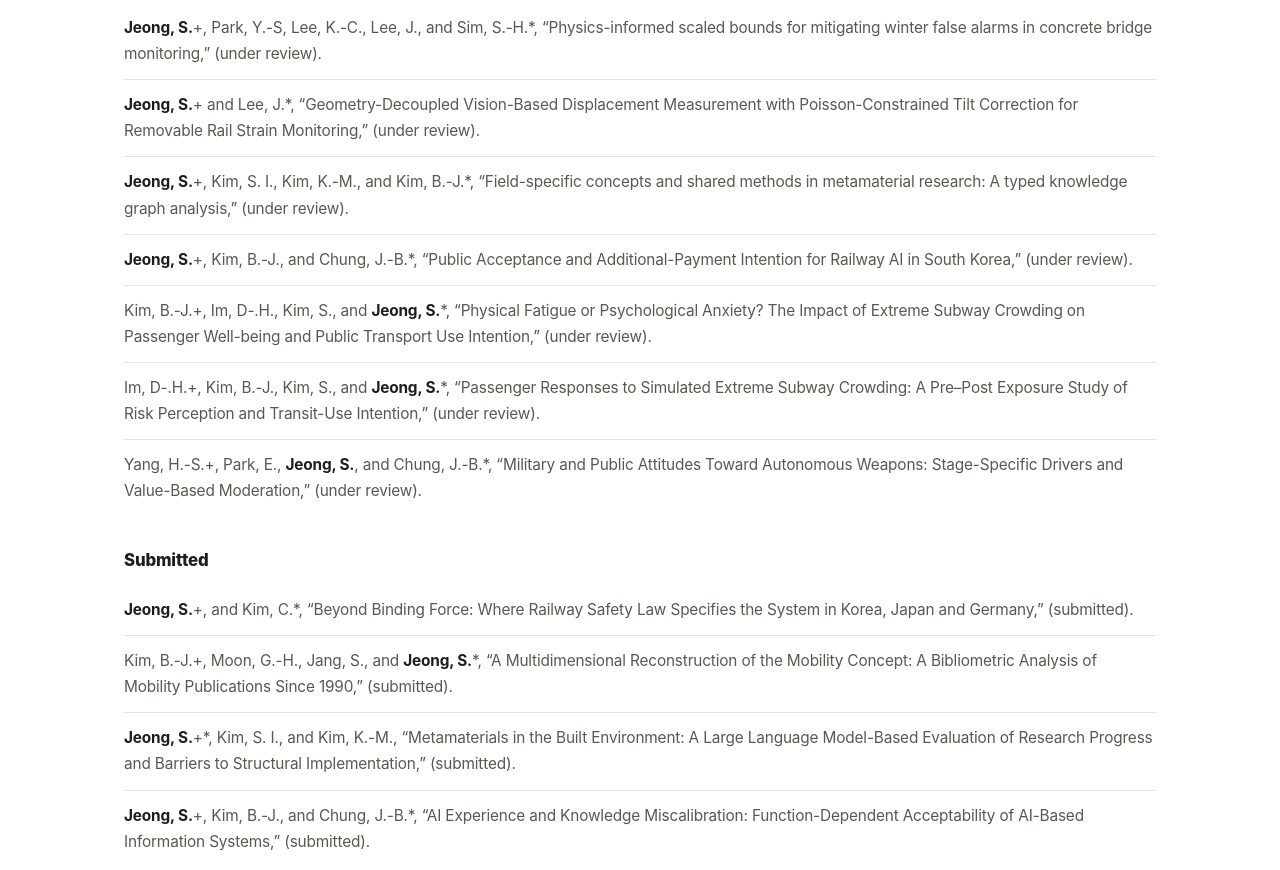
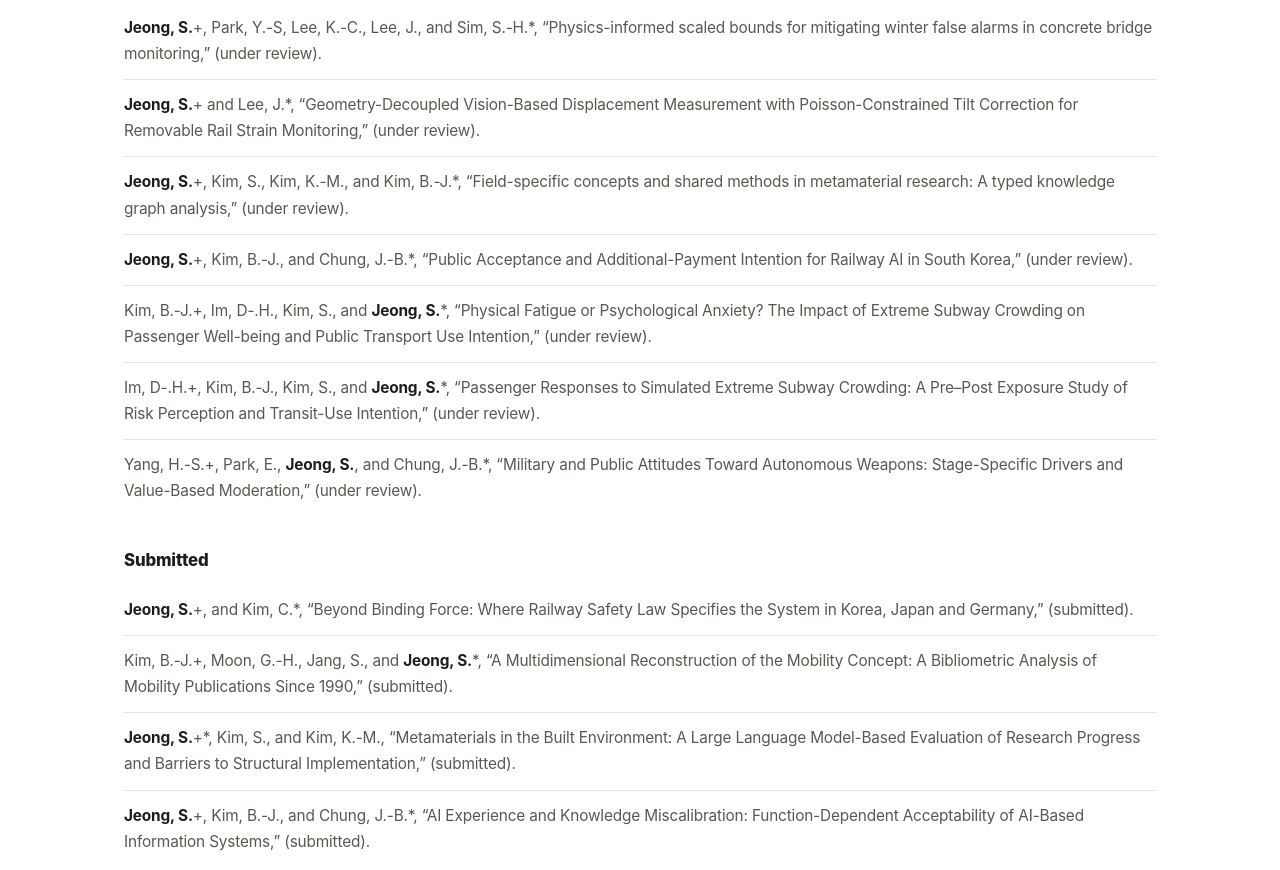
Before and after one commit to Hoofeels/hoofeels.github.io, a plain HTML site: page publication.html in a window 1280 px wide. Shown: the part 980-1850 px from the top of the page. Drawn offline with Linux system fonts and the light colour scheme; a web font is replaced by a local one.

Commit message:
docs(publication): use "Kim, S." for Sungil Kim on two metamaterial papers
Co-Authored-By: Claude Opus 5.5 <noreply@anthropic.com>

```diff
--- a/publication.html
+++ b/publication.html
@@ -64,7 +64,7 @@
         <ol class="pub-list reveal">
           <li><strong>Jeong, S.</strong>+, Park, Y.-S, Lee, K.-C., Lee, J., and Sim, S.-H.*, “Physics-informed scaled bounds for mitigating winter false alarms in concrete bridge monitoring,” (under review).</li>
           <li><strong>Jeong, S.</strong>+ and Lee, J.*, “Geometry-Decoupled Vision-Based Displacement Measurement with Poisson-Constrained Tilt Correction for Removable Rail Strain Monitoring,” (under review).</li>
-          <li><strong>Jeong, S.</strong>+, Kim, S. I., Kim, K.-M., and Kim, B.-J.*, “Field-specific concepts and shared methods in metamaterial research: A typed knowledge graph analysis,” (under review).</li>
+          <li><strong>Jeong, S.</strong>+, Kim, S., Kim, K.-M., and Kim, B.-J.*, “Field-specific concepts and shared methods in metamaterial research: A typed knowledge graph analysis,” (under review).</li>
           <li><strong>Jeong, S.</strong>+, Kim, B.-J., and Chung, J.-B.*, “Public Acceptance and Additional-Payment Intention for Railway AI in South Korea,” (under review).</li>
           <li>Kim, B.-J.+, Im, D-.H., Kim, S., and <strong>Jeong, S.</strong>*, “Physical Fatigue or Psychological Anxiety? The Impact of Extreme Subway Crowding on Passenger Well-being and Public Transport Use Intention,” (under review).</li>
           <li>Im, D-.H.+, Kim, B.-J., Kim, S., and <strong>Jeong, S.</strong>*, “Passenger Responses to Simulated Extreme Subway Crowding: A Pre–Post Exposure Study of Risk Perception and Transit-Use Intention,” (under review).</li>
@@ -75,7 +75,7 @@
         <ol class="pub-list reveal">
           <li><strong>Jeong, S.</strong>+, and Kim, C.*, “Beyond Binding Force: Where Railway Safety Law Specifies the System in Korea, Japan and Germany,” (submitted).</li>
           <li>Kim, B.-J.+, Moon, G.-H., Jang, S., and <strong>Jeong, S.</strong>*, “A Multidimensional Reconstruction of the Mobility Concept: A Bibliometric Analysis of Mobility Publications Since 1990,” (submitted).</li>
-          <li><strong>Jeong, S.</strong>+*, Kim, S. I., and Kim, K.-M., “Metamaterials in the Built Environment: A Large Language Model-Based Evaluation of Research Progress and Barriers to Structural Implementation,” (submitted).</li>
+          <li><strong>Jeong, S.</strong>+*, Kim, S., and Kim, K.-M., “Metamaterials in the Built Environment: A Large Language Model-Based Evaluation of Research Progress and Barriers to Structural Implementation,” (submitted).</li>
           <li><strong>Jeong, S.</strong>+, Kim, B.-J., and Chung, J.-B.*, “AI Experience and Knowledge Miscalibration: Function-Dependent Acceptability of AI-Based Information Systems,” (submitted).</li>
         </ol>
 
```
